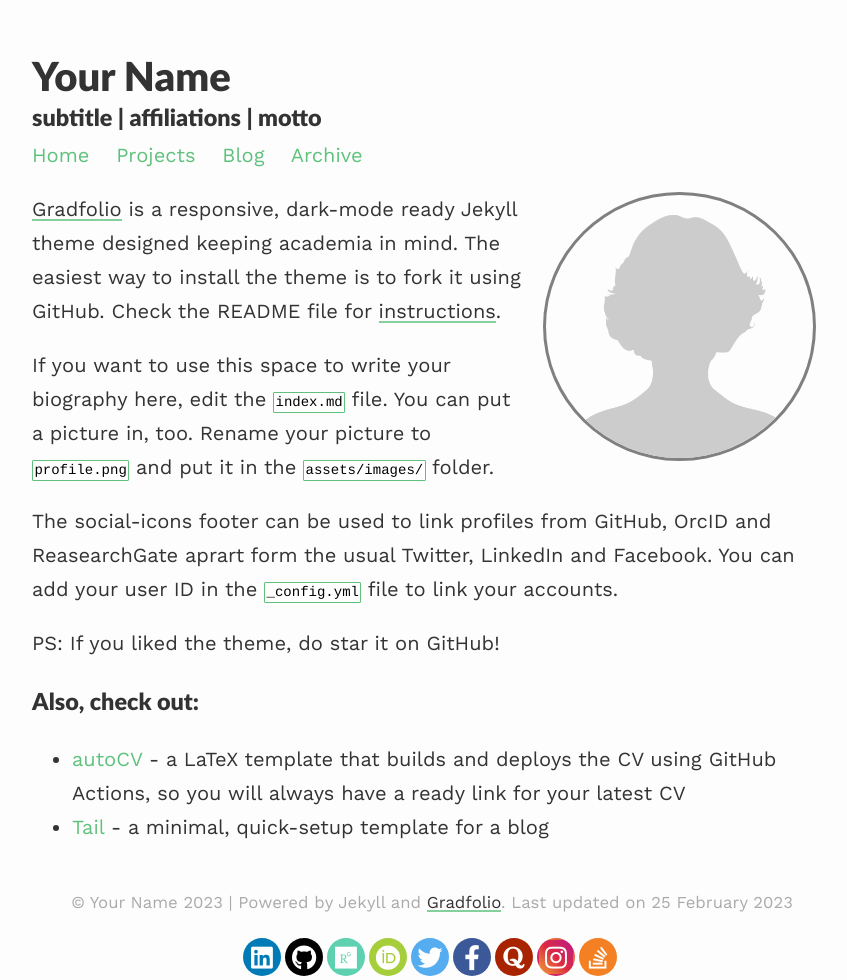
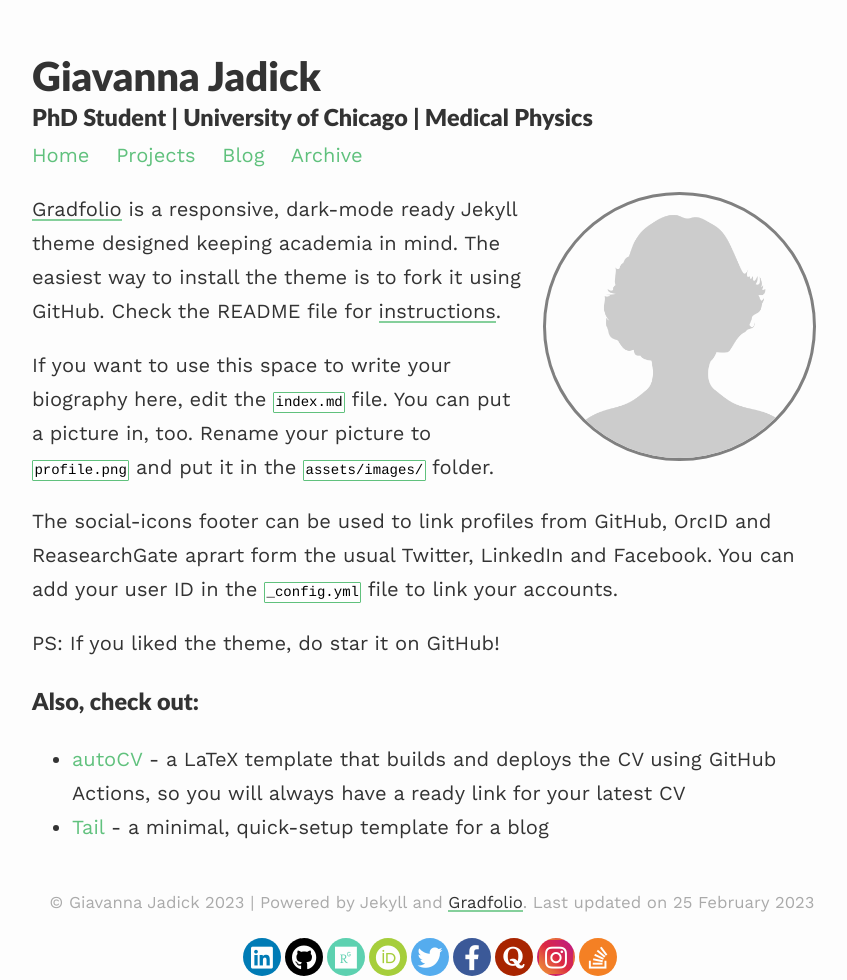
Before and after one commit to gjadick/gjadick.github.io, a Jekyll site: the page built from index.md, in a window 1280 px wide. Shown: the whole page, without its empty margins (208-1055 px from the left). Built offline with Jekyll 4.4.1, drawn with Linux system fonts in a browser that asks for light colours; nearby versions of some CDN libraries.

Commit message:
change name

```diff
--- a/_config.yml
+++ b/_config.yml
@@ -1,7 +1,7 @@
 ### your site title here
 
-title: Your Name
-description: subtitle | affiliations | motto
+title: Giavanna Jadick
+description: PhD Student | University of Chicago | Medical Physics
 
 baseurl: /gradfolio #name of GitHub repository
 url: "" #custom url to be used instead of GitHub repository
```
Also changed, not shown: Gemfile.lock.
